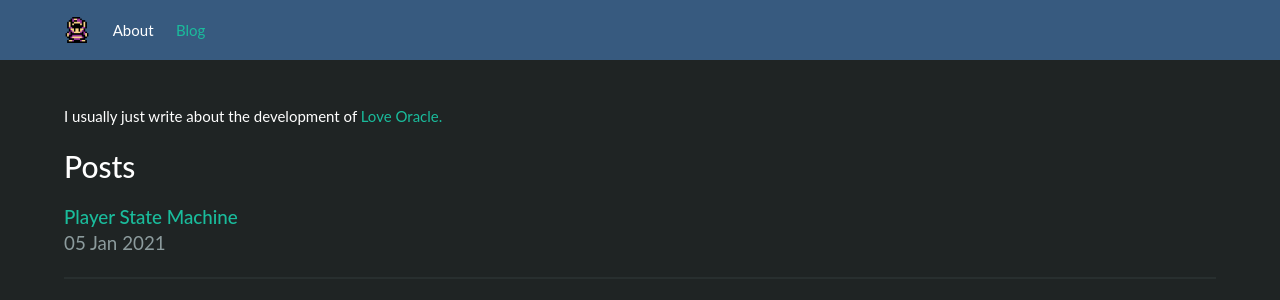
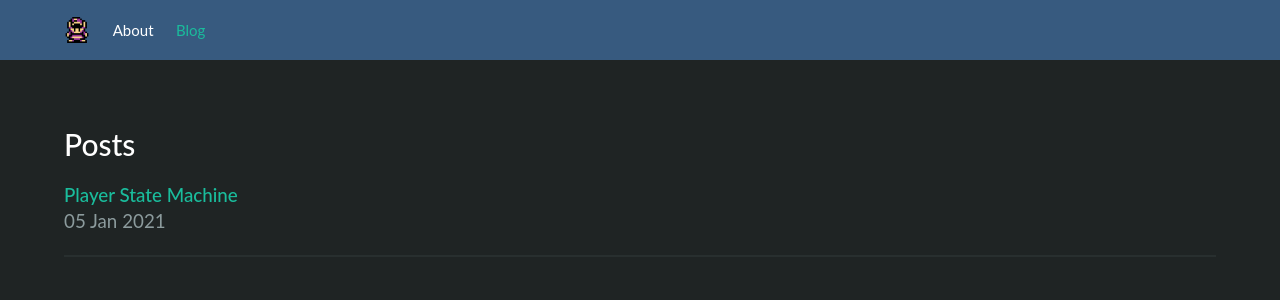
Before and after one commit to PhoenixAran/PhoenixAran.github.io, a Jekyll site: the page built from blog.html, in a window 1280 px wide. Shown: the top 300 px of the page. Built offline with Jekyll 4.4.1, drawn with Linux system fonts in a browser that asks for light colours.

Commit message:
removed useless line from blog page

```diff
--- a/blog.html
+++ b/blog.html
@@ -3,7 +3,6 @@ title: Blog
 ---
 <section class="section">
     <div class="container">
-        <p class="is-text">I usually just write about the development of <a href="https://github.com/PhoenixAran/LoveOracle" target="_blank">Love Oracle.</a></p>
         <h1 class="title is-3" style="margin-top: 1.5rem;">Posts</h1>
         {% for post in site.posts  %}
         <h2 class="title is-5"><a href="{{ post.url }}">{{post.title}}</a></h2>
```
